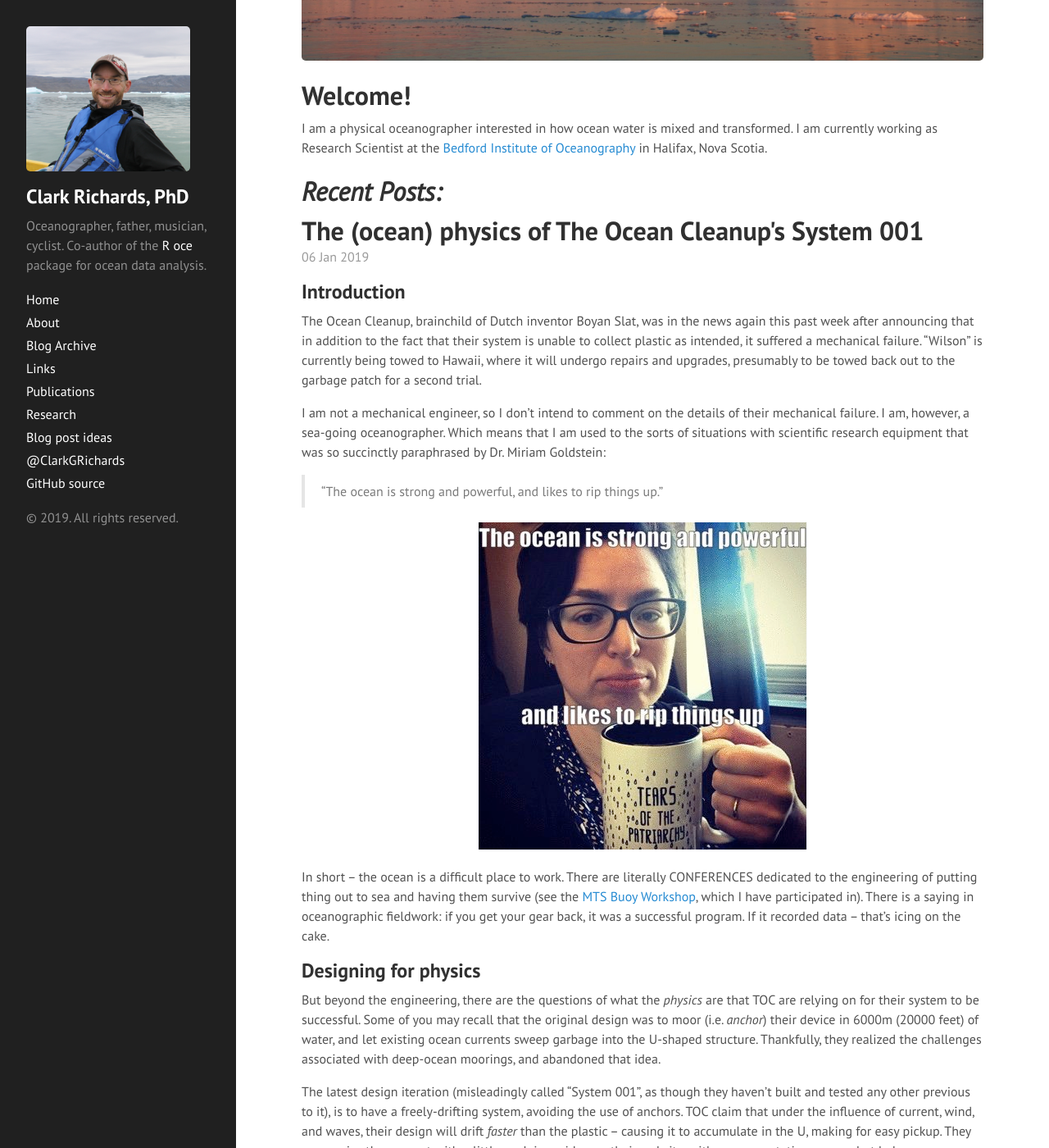
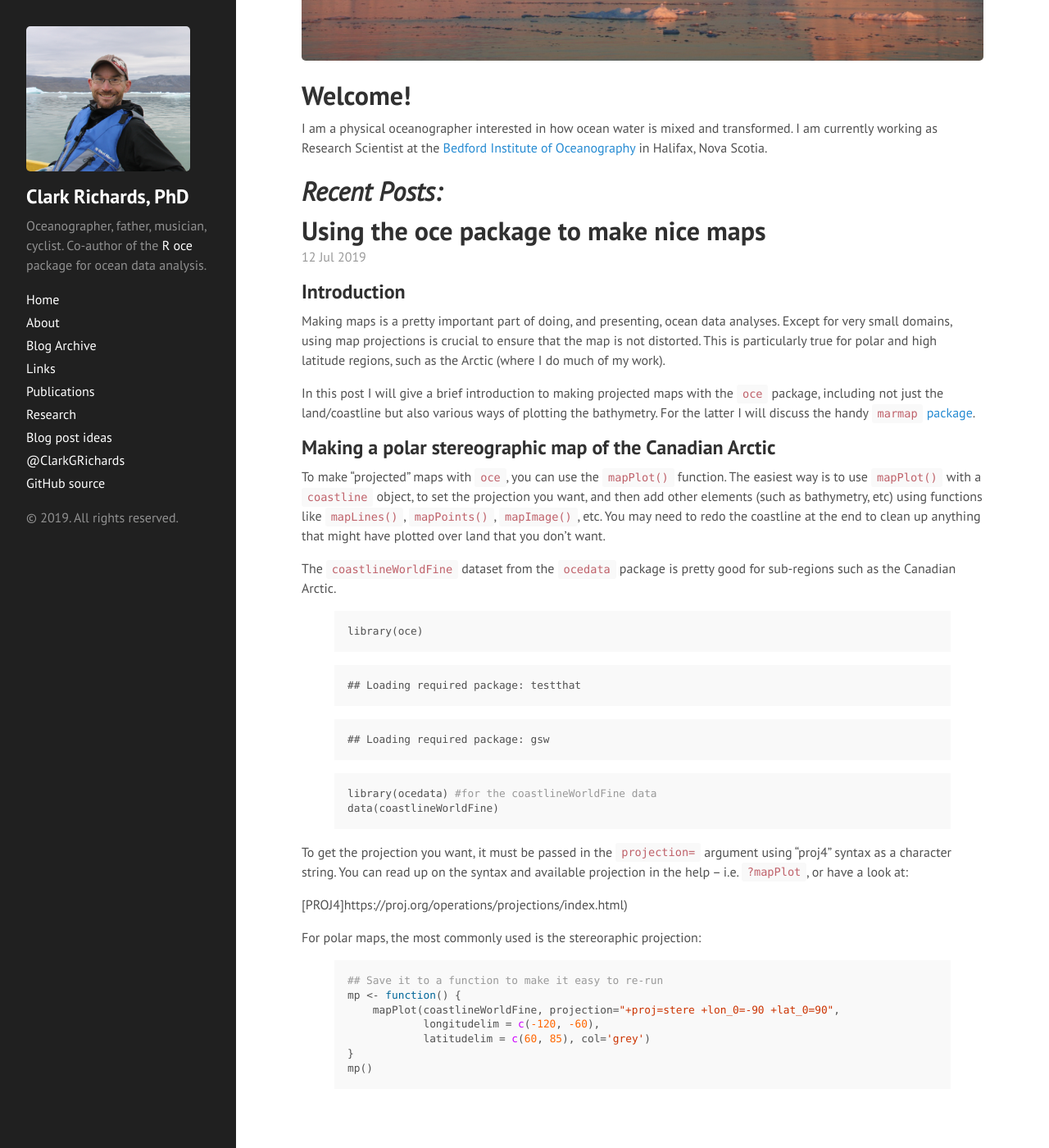
Before and after one commit to richardsc/richardsc.github.io, a Jekyll site: the page built from index.html, in a window 1280 px wide and 1400 px high, scrolled down 206 px. Shown: the whole window at 82% size. Built offline with Jekyll 4.4.1, drawn with Linux system fonts in a browser that asks for light colours; formulas are drawn with MathJax 3; the list of posts is cut into pages by our own code; some of the changed text lies outside the part shown.

Commit message:
mapping with oce

```diff
--- /dev/null
+++ b/_posts/2019-07-12-making-arctic-maps.md
@@ -0,0 +1,187 @@
+---
+layout:  post
+title: "Using the oce package to make nice maps"
+published: true
+author: "Clark Richards"
+date: 2019-07-12
+categories: [oce, mapping, arctic, marmap]
+output:
+  html_document:
+    mathjax:  default
+    fig_caption:  true
+---
+
+## Introduction
+
+Making maps is a pretty important part of doing, and presenting, ocean data analyses. Except for very small domains, using map projections is crucial to ensure that the map is not distorted. This is particularly true for polar and high latitude regions, such as the Arctic (where I do much of my work).
+
+In this post I will give a brief introduction to making projected maps with the `oce` package, including not just the land/coastline but also various ways of plotting the bathymetry. For the latter I will discuss the handy [`marmap` package](https://cran.rstudio.com/web/packages/marmap/index.html).
+
+## Making a polar stereographic map of the Canadian Arctic
+
+To make "projected" maps with `oce`, you can use the `mapPlot()` function. The easiest way is to use `mapPlot()` with a `coastline` object, to set the projection you want, and then add other elements (such as bathymetry, etc) using functions like `mapLines()`, `mapPoints()`, `mapImage()`, etc. You may need to redo the coastline at the end to clean up anything that might have plotted over land that you don't want.
+
+The `coastlineWorldFine` dataset from the `ocedata` package is pretty good for sub-regions such as the Canadian Arctic.
+
+
+{% highlight r %}
+library(oce)
+{% endhighlight %}
+
+
+
+{% highlight text %}
+## Loading required package: testthat
+{% endhighlight %}
+
+
+
+{% highlight text %}
+## Loading required package: gsw
+{% endhighlight %}
+
+
+
+{% highlight r %}
+library(ocedata) #for the coastlineWorldFine data
+data(coastlineWorldFine)
+{% endhighlight %}
+
+To get the projection you want, it must be passed in the `projection=` argument using "proj4" syntax as a character string. You can read up on the syntax and available projection in the help -- i.e. `?mapPlot`, or have a look at:
+
+[PROJ4]https://proj.org/operations/projections/index.html)
+
+For polar maps, the most commonly used is the stereoraphic projection:
+
+
+{% highlight r %}
+## Save it to a function to make it easy to re-run
+mp <- function() {
+    mapPlot(coastlineWorldFine, projection="+proj=stere +lon_0=-90 +lat_0=90",
+            longitudelim = c(-120, -60),
+            latitudelim = c(60, 85), col='grey')
+}
+mp()
+{% endhighlight %}
+
+![plot of chunk unnamed-chunk-2](/figure/source/2019-07-12-making-arctic-maps/unnamed-chunk-2-1.png)
+
+In this example, the `+lon_0` parameter defines the longitude at the center of the projection, and the `+lat_0` is the latitude at the center of the projection. The `mapPlot()` arguments `longitudelim` and `latitudelim` are used to control the extent of the map.
+
+As for adding bathymetry, there are a few options:
+
+1. `oce` includes a low-res version of the etopo dataset, called `topoWorld` that can be used, either as a contour plot or as an image plot.
+
+2. The `marmap` package allows easy downloading of subsets of the full resolution etopo data, which can be used to make nicer plots. One downside is that because of the "triangle" nature of a polar stereoraphic projection you have to download a lot more data than you really need.
+
+### Using `topoWorld`
+
+A quick way of adding bathymetry is to simply use the `mapContour()` function (analogous to the base-R `contour()`).
+
+
+{% highlight r %}
+data(topoWorld)
+mp()
+mapContour(topoWorld, levels=-c(500, 1000, 2000, 4000),
+           drawlabels=FALSE)
+{% endhighlight %}
+
+![plot of chunk unnamed-chunk-3](/figure/source/2019-07-12-making-arctic-maps/unnamed-chunk-3-1.png)
+
+Contour plots can be tricky, because of the labeling etc, and choosing which contours to plot. Another option is to use the `mapImage()` function:
+
+
+{% highlight r %}
+mp()
+mapImage(topoWorld, col=oceColorsGebco, breaks=seq(-4000, 0, 500))
+mapPolygon(coastlineWorldFine, col='grey')
+mapGrid()
+{% endhighlight %}
+
+![plot of chunk unnamed-chunk-4](/figure/source/2019-07-12-making-arctic-maps/unnamed-chunk-4-1.png)
+
+But sometimes using `mapImage()` shows off the "blockiness" of the low-res `topoWorld` dataset -- especially near the poles where the shape of the cells (evenly divided in lon/lat space) gets really skinny.
+
+One fix is to use a higher res data set (so the "boxes" are smaller -- see next section). Another is to use the `fillContour` argument in `mapImage()` to plot filled contours rather than the individual grid cells.
+
+
+{% highlight r %}
+mp()
+mapImage(topoWorld, col=oceColorsGebco, breaks=seq(-4000, 0, 500), filledContour = TRUE)
+mapPolygon(coastlineWorldFine, col='grey')
+mapGrid()
+{% endhighlight %}
+
+![plot of chunk unnamed-chunk-5](/figure/source/2019-07-12-making-arctic-maps/unnamed-chunk-5-1.png)
+
+### Using marmap
+
+
+Here we load the `marmap` package and download the bathymetry. Note that because we have the North Pole in view, we basically have to download an entire half hemisphere. It takes a little while to download, but if you use the `keep=TRUE` argument then it will just reload it from the file each time.
+
+However, because there is so much more data, the plotting can be quite a bit slower.
+
+
+{% highlight r %}
+library(marmap)
+{% endhighlight %}
+
+
+
+{% highlight text %}
+##
+## Attaching package: 'marmap'
+{% endhighlight %}
+
+
+
+{% highlight text %}
+## The following object is masked from 'package:oce':
+##
+##     plotProfile
+{% endhighlight %}
+
+
+
+{% highlight text %}
+## The following object is masked from 'package:grDevices':
+##
+##     as.raster
+{% endhighlight %}
+
+
+
+{% highlight r %}
+b <- as.topo(getNOAA.bathy(-180, 0, 55, 90, keep=TRUE))
+{% endhighlight %}
+
+
+
+{% highlight text %}
+## Querying NOAA database ...
+{% endhighlight %}
+
+
+
+{% highlight text %}
+## This may take seconds to minutes, depending on grid size
+{% endhighlight %}
+
+
+
+{% highlight text %}
+## Building bathy matrix ...
+{% endhighlight %}
+
+
+
+{% highlight r %}
+mp()
+mapImage(b, col=oceColorsGebco, breaks=seq(-4000, 0, 500))
+mapPolygon(coastlineWorldFine, col='grey')
+mapGrid()
+{% endhighlight %}
+
+![plot of chunk unnamed-chunk-6](/figure/source/2019-07-12-making-arctic-maps/unnamed-chunk-6-1.png)
+
+Looks pretty good, though!
--- a/misc/ideas.md
+++ b/misc/ideas.md
@@ -4,3 +4,5 @@
 * Dan's book
 * R version of some of the stuff here: https://github.com/lnferris/ocean_data_tools
 * Southern Ocean Argo example (for rOpenSci SCAR task view) https://discuss.ropensci.org/t/building-an-antarctic-and-southern-ocean-ropensci-community/1451
+* log y axis for an `imagep()` plot
+* mapping! Especially Arctic mapping and bathymetry
```
Also changed, not shown: _source/2019-07-12-making-arctic-maps.Rmd (added, +104 -0 lines), figure/source/2019-07-12-making-arctic-maps/unnamed-chunk-2-1.png (added), figure/source/2019-07-12-making-arctic-maps/unnamed-chunk-3-1.png (added), figure/source/2019-07-12-making-arctic-maps/unnamed-chunk-4-1.png (added), figure/source/2019-07-12-making-arctic-maps/unnamed-chunk-5-1.png (added), figure/source/2019-07-12-making-arctic-maps/unnamed-chunk-6-1.png (added).
